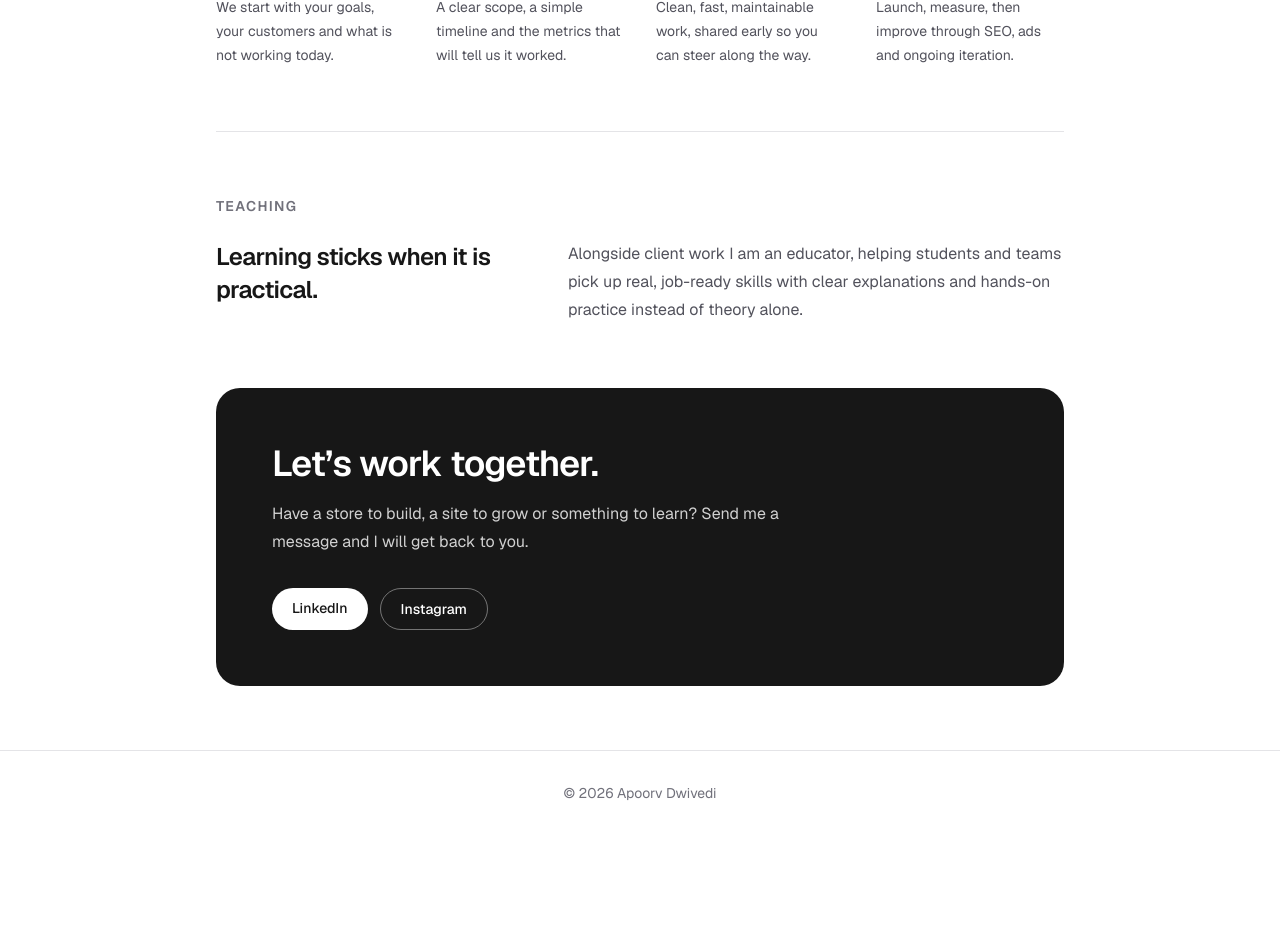
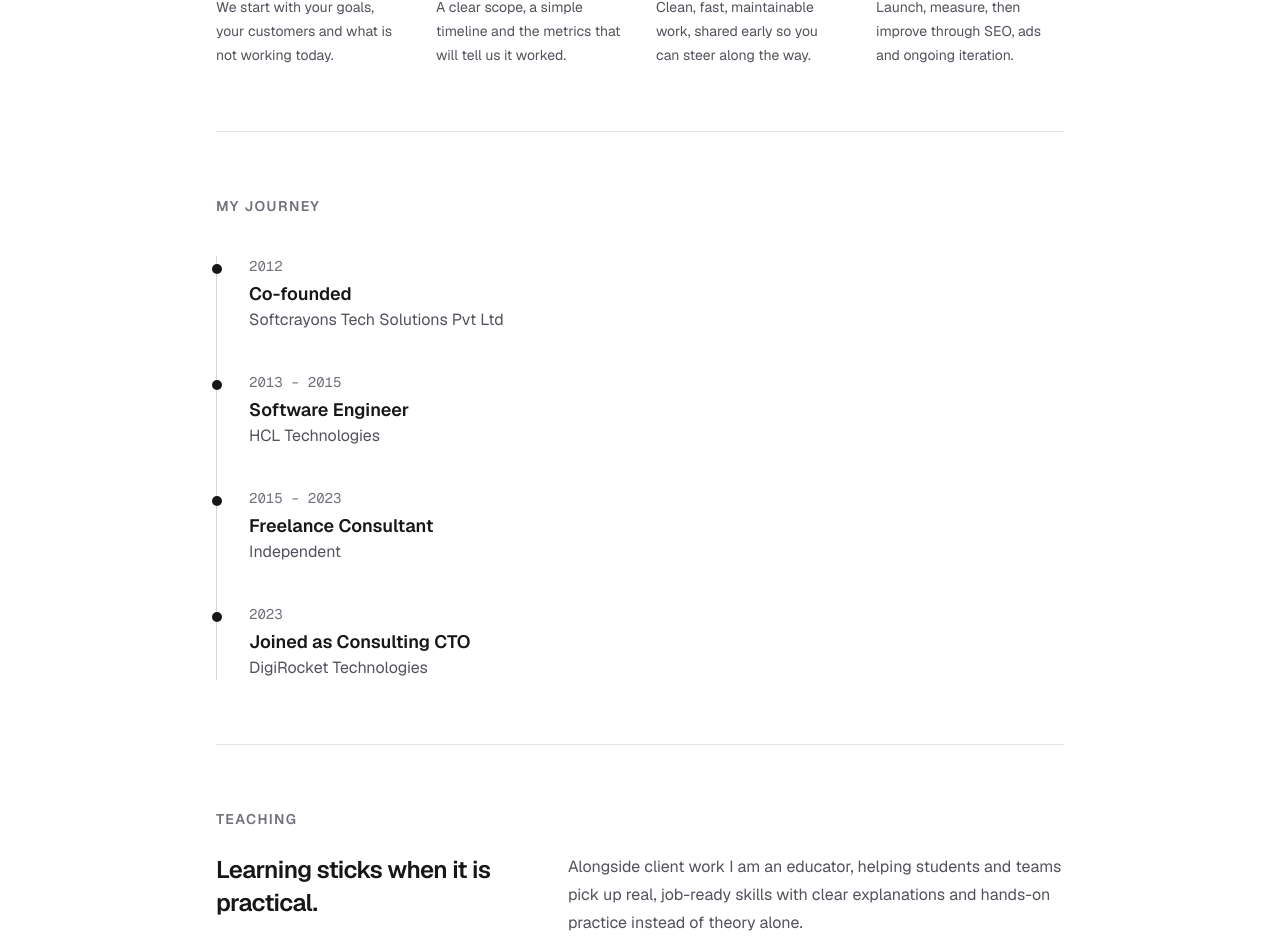
Before and after one commit to dwivediapoorv/personal-portfolio, a Next.js app: page / in a window 1280 px wide. Shown: the part 1956-2897 px from the top of the page. Before the commit the page ends 2791 px from the top, so only its background shows below. Built offline with nearby package versions, Linux system fonts and the light colour scheme.

Commit message:
Add work journey timeline
Co-Authored-By: Claude Sonnet 5.5 <noreply@anthropic.com>
Claude-Session: https://claude.ai/code/session_01LMPQWx19bpji17ognJg2Ks

```diff
--- a/app/page.tsx
+++ b/app/page.tsx
@@ -48,6 +48,29 @@ const steps = [
     n: "04",
     title: "Grow",
     body: "Launch, measure, then improve through SEO, ads and ongoing iteration.",
+  },
+];
+
+const journey = [
+  {
+    year: "2012",
+    title: "Co-founded",
+    org: "Softcrayons Tech Solutions Pvt Ltd",
+  },
+  {
+    year: "2013 – 2015",
+    title: "Software Engineer",
+    org: "HCL Technologies",
+  },
+  {
+    year: "2015 – 2023",
+    title: "Freelance Consultant",
+    org: "Independent",
+  },
+  {
+    year: "2023",
+    title: "Joined as Consulting CTO",
+    org: "DigiRocket Technologies",
   },
 ];
 
@@ -181,6 +204,21 @@ export default function Home() {
           </div>
         </section>
 
+        {/* Journey */}
+        <section id="journey" className="scroll-mt-20 border-t border-zinc-200 py-16 dark:border-zinc-800">
+          <Heading>My journey</Heading>
+          <ol className="mt-10 border-l border-zinc-300 dark:border-zinc-700">
+            {journey.map((j) => (
+              <li key={j.year} className="relative pb-10 pl-8 last:pb-0">
+                <span className="absolute -left-[5px] top-2 h-2.5 w-2.5 rounded-full bg-foreground" />
+                <p className="font-mono text-sm text-zinc-500">{j.year}</p>
+                <h3 className="mt-1 text-lg font-semibold">{j.title}</h3>
+                <p className="text-zinc-600 dark:text-zinc-400">{j.org}</p>
+              </li>
+            ))}
+          </ol>
+        </section>
+
         {/* Teaching */}
         <section id="teaching" className="scroll-mt-20 border-t border-zinc-200 py-16 dark:border-zinc-800">
           <Heading>Teaching</Heading>
```
